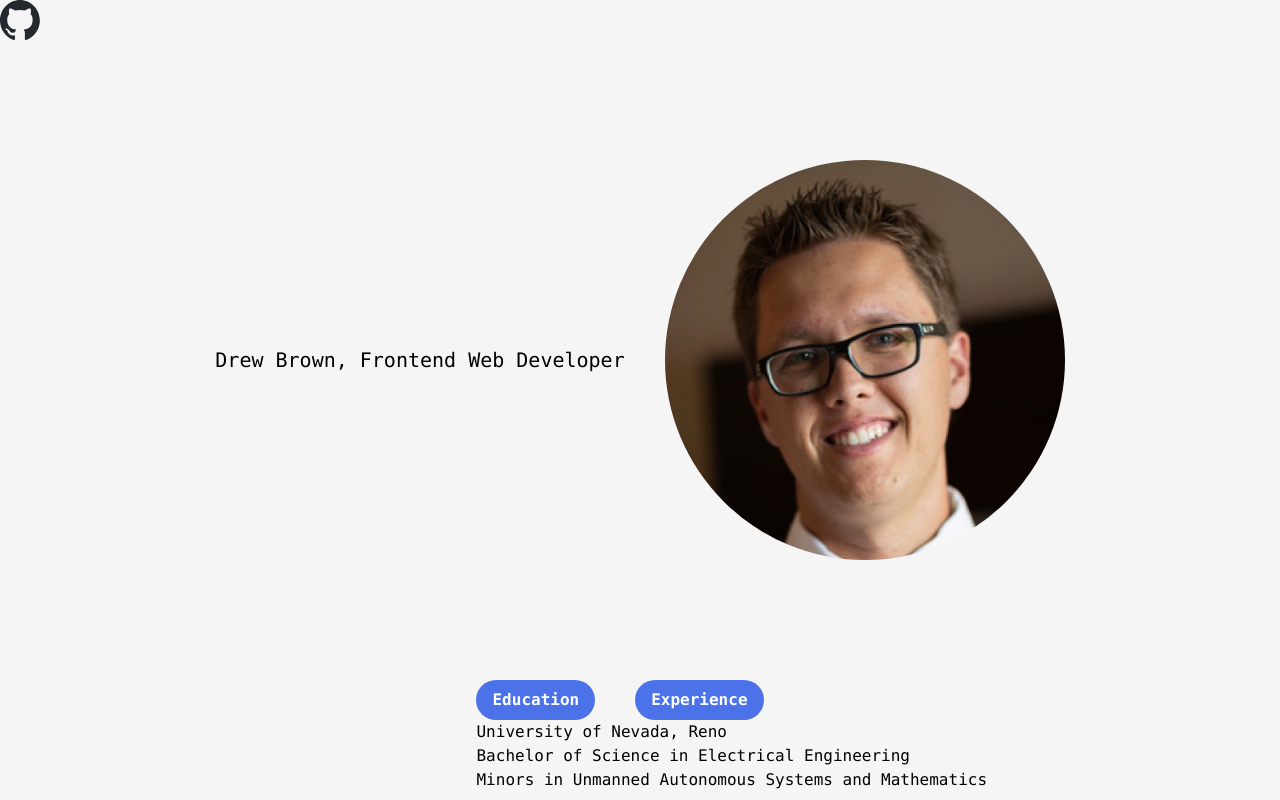
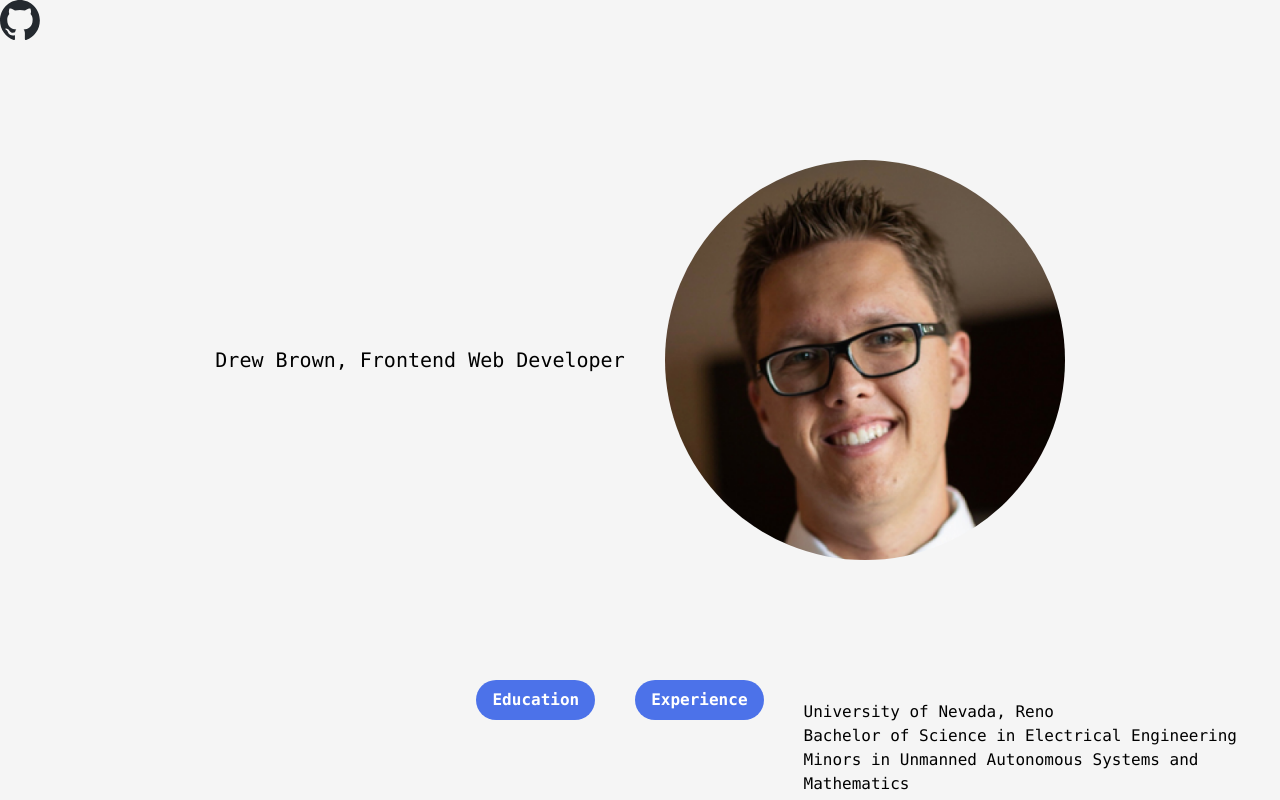
Before and after one commit to drewbrownie21/Portfolio, a React (Vite) app: page / in a window 1280 px wide. Both pictures are taken after a click on the button "Education". Built offline with nearby package versions, Linux system fonts and the light colour scheme.

Commit message:
Moved history text higher to have consistent formatting

```diff
--- a/src/components/Education.tsx
+++ b/src/components/Education.tsx
@@ -14,17 +14,6 @@ function Education({ activeSection, setActiveSection }: EducationProps) {
         activeState={activeSection}
         onToggle={setActiveSection}
       />
-      <div
-        className={`absolute transition-all duration-300 ${
-          activeSection == "education"
-            ? "opacity-100 max-h-screen"
-            : "opacity-0 max-h-0 overflow-hidden"
-        }`}
-      >
-        <h3>University of Nevada, Reno</h3>
-        <p>Bachelor of Science in Electrical Engineering</p>
-        <p>Minors in Unmanned Autonomous Systems and Mathematics</p>
-      </div>
     </div>
   );
 }
--- a/src/components/Experience.tsx
+++ b/src/components/Experience.tsx
@@ -14,16 +14,6 @@ function Experience({ activeSection, setActiveSection }: ExperienceProps) {
         activeState={activeSection}
         onToggle={setActiveSection}
       />
-      <div
-        className={`absolute transition-all duration-300 ${
-          activeSection == "experience"
-            ? "opacity-100 max-h-screen"
-            : "opacity-0 max-h-0 overflow-hidden"
-        }`}
-      >
-        <h1>Quality Engineer - Ridgeline - March 2024 to Present</h1>
-        <h2>Software Test Engineer - School Pathways</h2>
-      </div>
     </div>
   );
 }
--- a/src/components/History.tsx
+++ b/src/components/History.tsx
@@ -15,6 +15,31 @@ function App() {
         activeSection={activeSection}
         setActiveSection={setActiveSection}
       />
+      <div>
+        <div
+          className={`absolute transition-all duration-900 ${
+            activeSection == "education"
+              ? "opacity-100 max-h-screen"
+              : "opacity-0 max-h-0 overflow-hidden"
+          }`}
+        >
+          <div>
+            <h3>University of Nevada, Reno</h3>
+            <p>Bachelor of Science in Electrical Engineering</p>
+            <p>Minors in Unmanned Autonomous Systems and Mathematics</p>
+          </div>
+        </div>
+        <div
+          className={`absolute transition-all duration-900 ${
+            activeSection == "experience"
+              ? "opacity-100 max-h-screen"
+              : "opacity-0 max-h-0 overflow-hidden"
+          }`}
+        >
+          <h1>Quality Engineer - Ridgeline - March 2024 to Present</h1>
+          <h2>Software Test Engineer - School Pathways</h2>
+        </div>
+      </div>
     </div>
   );
 }
```
Also changed, not shown: 1 other file (tests, documents, lock files or other folders).
